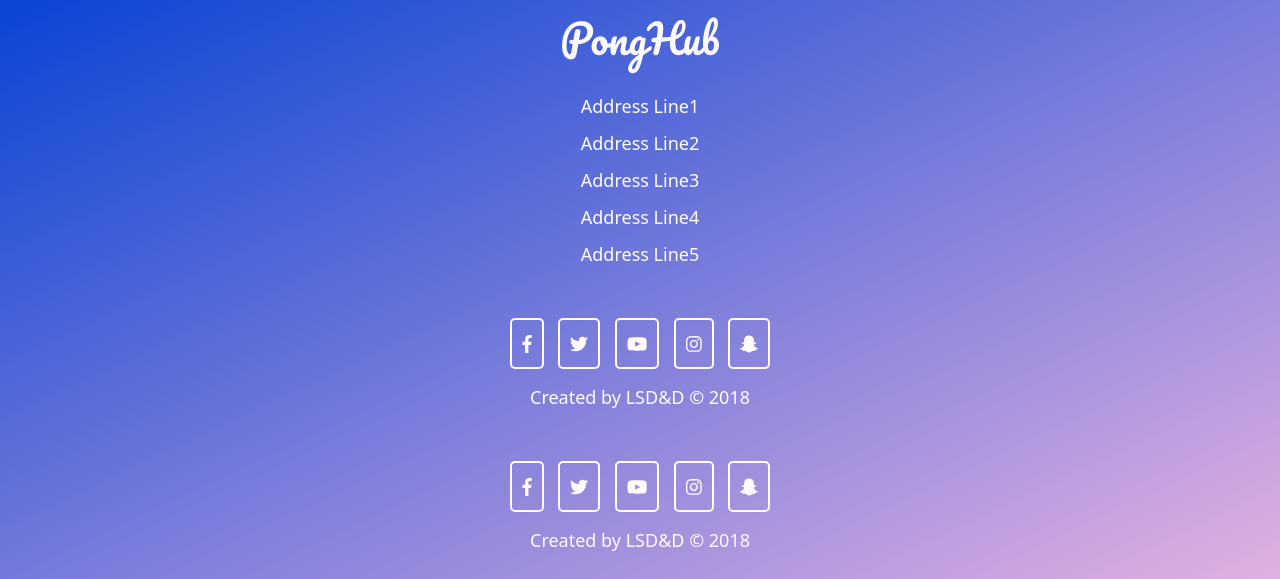
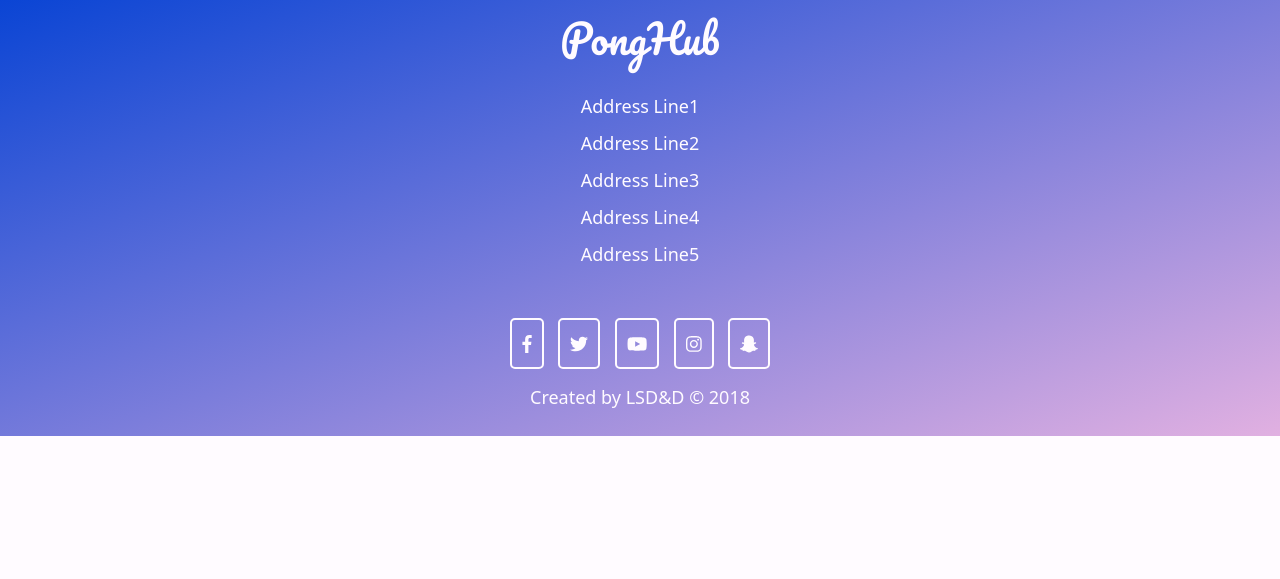
Before and after one commit to SoozeC/PongHub, a website: page index.html in a window 1280 px wide. Shown: the part 1776-2355 px from the top of the page. After the commit the page ends 2212 px from the top, so only its background shows below. Drawn offline with Linux system fonts and the light colour scheme.

Commit message:
removed double-footer from homepage

```diff
--- a/index.html
+++ b/index.html
@@ -90,16 +90,6 @@
                 </div>
 
         </div>
-        <div class ="col2">
-            <ul>
-                <li><a href="#"><i class="fab fa-facebook-f"></i></a></li>
-                <li><a href="#"><i class="fab fa-twitter"></i></a></li>
-                <li><a href="#"><i class="fab fa-youtube"></i></a></li>
-                <li><a href="#"><i class="fab fa-instagram"></i></a></li>
-                <li><a href="#"><i class="fab fa-snapchat-ghost"></i></a></li>
-            </ul>
-            <p class="footerText">Created by LSD&amp;D &copy; 2018</p>
-        </div>
     </footer>
     <!------------ /END FOOTER -->
 
```
